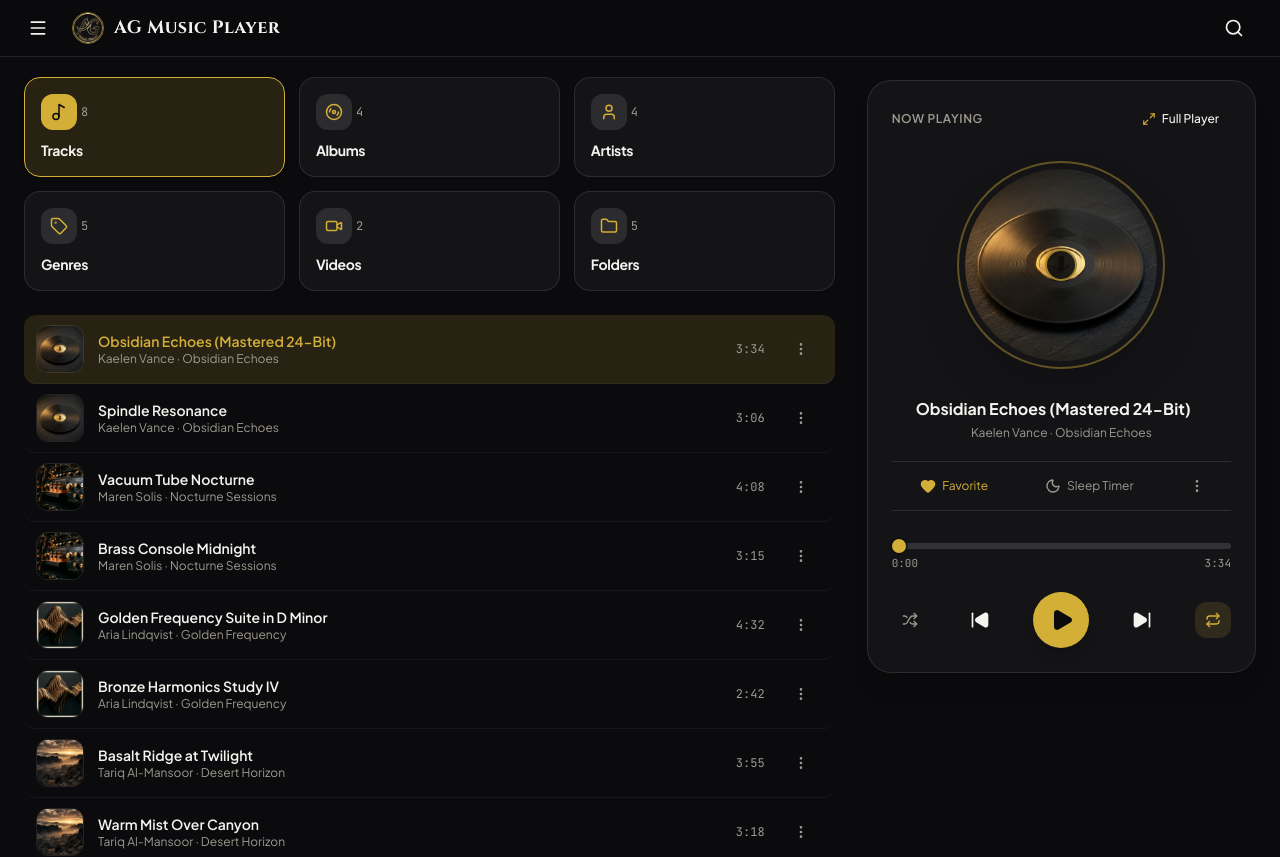
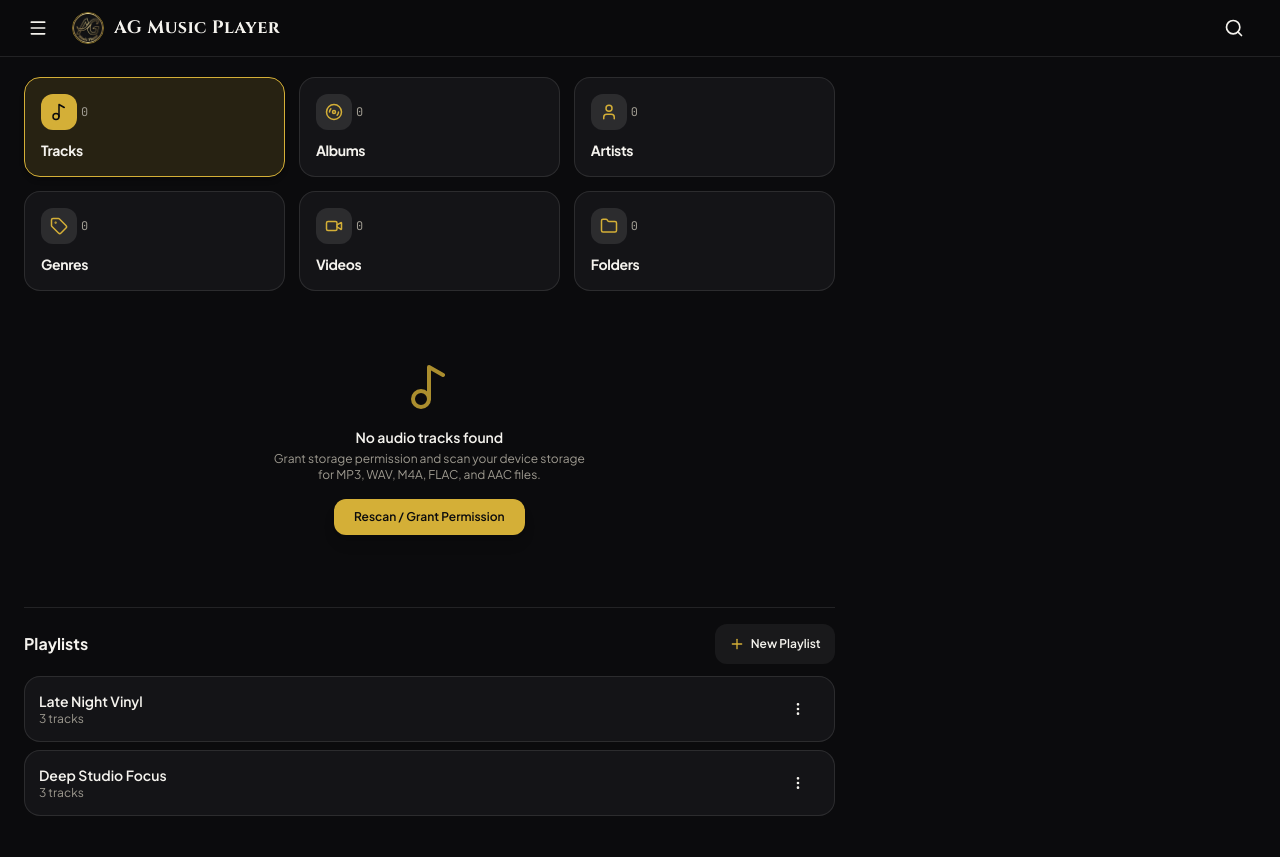
Before and after one commit to Abujar287/ag-music-player, a React (Vite) app: page / in a window 1280 px wide. Shown: the top 857 px of the page. Built offline with nearby package versions, Linux system fonts and the light colour scheme.

Commit message:
feat(android): implement device audio file sync
Expose local storage scanning to the web view via AndroidBridge to enable dynamic loading of device audio tracks.

```diff
--- a/src/App.tsx
+++ b/src/App.tsx
@@ -175,11 +175,26 @@ export default function App() {
     setToast(msg);
   }, []);
 
+  const scanDeviceStorage = useCallback(() => {
+    try {
+      const bridge = (window as any).AndroidBridge;
+      if (bridge && typeof bridge.getLocalAudioTracksJson === 'function') {
+        const jsonStr = bridge.getLocalAudioTracksJson();
+        const parsed = JSON.parse(jsonStr) as Track[];
+        if (Array.isArray(parsed) && parsed.length > 0) {
+          setTracks(parsed);
+          showToast(`Synced ${parsed.length} audio tracks from device storage`);
+          return;
+        }
+      }
+    } catch (e) {
+      console.error("Failed to scan device audio:", e);
+    }
+  }, [showToast]);
+
   useEffect(() => {
-    if (!toast) return;
-    const t = window.setTimeout(() => setToast(null), 3200);
-    return () => clearTimeout(t);
-  }, [toast]);
+    scanDeviceStorage();
+  }, [scanDeviceStorage]);
 
   // Persist state
   useEffect(() => {
@@ -1121,14 +1136,23 @@ export default function App() {
             ) : activeTab === 'tracks' ? (
               <div className="divide-y divide-black/5 dark:divide-white/5">
                 {audioTracks.length === 0 ? (
-                  <div className="py-12 text-center space-y-2">
-                    <Music2 className="w-10 h-10 mx-auto text-[#6B675E] dark:text-[#9E9A90] opacity-50" />
-                    <p className="text-sm font-medium">No matching audio tracks</p>
-                    <p className="text-xs text-[#6B675E] dark:text-[#9E9A90]">
-                      {settings.autoSyncPermission
-                        ? 'Try clearing your search or adjusting short-clip filter settings.'
-                        : 'Enable Auto-Sync Device Audio above to sync songs.'}
-                    </p>
+                  <div className="py-12 text-center space-y-4">
+                    <Music2 className="w-12 h-12 mx-auto text-[var(--accent)] opacity-80" />
+                    <div className="space-y-1">
+                      <p className="text-sm font-semibold">No audio tracks found</p>
+                      <p className="text-xs text-[#6B675E] dark:text-[#9E9A90] max-w-xs mx-auto">
+                        Grant storage permission and scan your device storage for MP3, WAV, M4A, FLAC, and AAC files.
+                      </p>
+                    </div>
+                    <button
+                      onClick={() => {
+                        setSettings((prev) => ({ ...prev, autoSyncPermission: true }));
+                        scanDeviceStorage();
+                      }}
+                      className="px-5 py-2.5 rounded-xl bg-[var(--accent)] text-[var(--accent-fg)] text-xs font-semibold shadow-lg active:scale-95 transition-transform"
+                    >
+                      Rescan / Grant Permission
+                    </button>
                   </div>
                 ) : (
                   audioTracks.map(renderTrackRow)
--- a/src/data/defaultLibrary.ts
+++ b/src/data/defaultLibrary.ts
@@ -85,265 +85,7 @@ export const DEFAULT_SETTINGS: AppSettings = {
   notificationControls: true,
 };
 
-export const DEFAULT_TRACKS: Track[] = [
-  {
-    id: 'trk-obsidian-1',
-    title: 'Obsidian Echoes (Mastered 24-Bit)',
-    artist: 'Kaelen Vance',
-    album: 'Obsidian Echoes',
-    genre: 'Electronic',
-    folder: '/Music/Lossless',
-    durationSec: 214,
-    sizeKb: 8420,
-    coverUrl: '/src/assets/images/album_obsidian_echoes_1795410008250.jpg',
-    isFavorite: true,
-    synthProfile: {
-      bpm: 92,
-      rootHz: 110,
-      chords: [
-        [220, 261.63, 329.63, 392],
-        [174.61, 220, 261.63, 329.63],
-        [196, 246.94, 293.66, 392],
-        [164.81, 196, 246.94, 329.63],
-      ],
-      waveform: 'triangle',
-      brightnessHz: 1400,
-    },
-  },
-  {
-    id: 'trk-obsidian-2',
-    title: 'Spindle Resonance',
-    artist: 'Kaelen Vance',
-    album: 'Obsidian Echoes',
-    genre: 'Electronic',
-    folder: '/Music/Lossless',
-    durationSec: 186,
-    sizeKb: 7310,
-    coverUrl: '/src/assets/images/album_obsidian_echoes_1795410008250.jpg',
-    isFavorite: false,
-    synthProfile: {
-      bpm: 105,
-      rootHz: 130.81,
-      chords: [
-        [261.63, 311.13, 392, 466.16],
-        [207.65, 261.63, 311.13, 392],
-        [233.08, 293.66, 349.23, 466.16],
-        [196, 246.94, 293.66, 392],
-      ],
-      waveform: 'sine',
-      brightnessHz: 1800,
-    },
-  },
-  {
-    id: 'trk-nocturne-1',
-    title: 'Vacuum Tube Nocturne',
-    artist: 'Maren Solis',
-    album: 'Nocturne Sessions',
-    genre: 'Jazz Fusion',
-    folder: '/Music/Studio Sessions',
-    durationSec: 248,
-    sizeKb: 9650,
-    coverUrl: '/src/assets/images/album_nocturne_sessions_1795410008866.jpg',
-    isFavorite: true,
-    synthProfile: {
-      bpm: 78,
-      rootHz: 98,
-      chords: [
-        [196, 246.94, 293.66, 369.99],
-        [220, 261.63, 329.63, 392],
-        [164.81, 196, 246.94, 293.66],
-        [146.83, 185, 220, 261.63],
-      ],
-      waveform: 'sine',
-      brightnessHz: 1100,
-    },
-  },
-  {
-    id: 'trk-nocturne-2',
-    title: 'Brass Console Midnight',
-    artist: 'Maren Solis',
-    album: 'Nocturne Sessions',
-    genre: 'Jazz Fusion',
-    folder: '/Music/Studio Sessions',
-    durationSec: 195,
-    sizeKb: 7600,
-    coverUrl: '/src/assets/images/album_nocturne_sessions_1795410008866.jpg',
-    isFavorite: false,
-    synthProfile: {
-      bpm: 84,
-      rootHz: 123.47,
-      chords: [
-        [246.94, 293.66, 369.99, 440],
-        [220, 277.18, 329.63, 415.3],
-        [196, 246.94, 293.66, 369.99],
-        [185, 220, 277.18, 329.63],
-      ],
-      waveform: 'triangle',
-      brightnessHz: 1300,
-    },
-  },
-  {
-    id: 'trk-golden-1',
-    title: 'Golden Frequency Suite in D Minor',
-    artist: 'Aria Lindqvist',
-    album: 'Golden Frequency',
-    genre: 'Classical',
-    folder: '/Music/Lossless',
-    durationSec: 272,
-    sizeKb: 10940,
-    coverUrl: '/src/assets/images/album_golden_frequency_1795410008522.jpg',
-    isFavorite: true,
-    synthProfile: {
-      bpm: 68,
-      rootHz: 146.83,
-      chords: [
-        [293.66, 349.23, 440, 523.25],
-        [233.08, 293.66, 349.23, 440],
-        [261.63, 329.63, 392, 523.25],
-        [220, 261.63, 329.63, 440],
-      ],
-      waveform: 'sine',
-      brightnessHz: 2100,
-    },
-  },
-  {
-    id: 'trk-golden-2',
-    title: 'Bronze Harmonics Study IV',
-    artist: 'Aria Lindqvist',
-    album: 'Golden Frequency',
-    genre: 'Classical',
-    folder: '/Downloads/Audio',
-    durationSec: 162,
-    sizeKb: 6320,
-    coverUrl: '/src/assets/images/album_golden_frequency_1795410008522.jpg',
-    isFavorite: false,
-    synthProfile: {
-      bpm: 74,
-      rootHz: 110,
-      chords: [
-        [220, 277.18, 329.63, 440],
-        [196, 246.94, 293.66, 392],
-        [174.61, 220, 261.63, 349.23],
-        [164.81, 207.65, 246.94, 329.63],
-      ],
-      waveform: 'triangle',
-      brightnessHz: 1650,
-    },
-  },
-  {
-    id: 'trk-desert-1',
-    title: 'Basalt Ridge at Twilight',
-    artist: 'Tariq Al-Mansoor',
-    album: 'Desert Horizon',
-    genre: 'Ambient',
-    folder: '/Recordings/Ambient',
-    durationSec: 235,
-    sizeKb: 9120,
-    coverUrl: '/src/assets/images/album_desert_horizon_1795410008841.jpg',
-    isFavorite: false,
-    synthProfile: {
-      bpm: 64,
-      rootHz: 87.31,
-      chords: [
-        [174.61, 220, 261.63, 329.63],
-        [196, 246.94, 293.66, 392],
-        [146.83, 174.61, 220, 293.66],
-        [130.81, 164.81, 196, 261.63],
-      ],
-      waveform: 'sine',
-      brightnessHz: 950,
-    },
-  },
-  {
-    id: 'trk-desert-2',
-    title: 'Warm Mist Over Canyon',
-    artist: 'Tariq Al-Mansoor',
-    album: 'Desert Horizon',
-    genre: 'Acoustic',
-    folder: '/Downloads/Audio',
-    durationSec: 198,
-    sizeKb: 7850,
-    coverUrl: '/src/assets/images/album_desert_horizon_1795410008841.jpg',
-    isFavorite: false,
-    synthProfile: {
-      bpm: 88,
-      rootHz: 116.54,
-      chords: [
-        [233.08, 293.66, 349.23, 440],
-        [174.61, 220, 261.63, 349.23],
-        [196, 233.08, 293.66, 392],
-        [155.56, 196, 233.08, 311.13],
-      ],
-      waveform: 'triangle',
-      brightnessHz: 1500,
-    },
-  },
-  {
-    id: 'vid-obsidian-live',
-    title: 'Obsidian Echoes — Live Studio Film',
-    artist: 'Kaelen Vance',
-    album: 'Obsidian Echoes',
-    genre: 'Electronic',
-    folder: '/Movies/Music Videos',
-    mediaType: 'video',
-    durationSec: 224,
-    sizeKb: 24500,
-    coverUrl: '/src/assets/images/album_obsidian_echoes_1795410008250.jpg',
-    isFavorite: true,
-    synthProfile: {
-      bpm: 92,
-      rootHz: 110,
-      chords: [
-        [220, 261.63, 329.63, 392],
-        [174.61, 220, 261.63, 329.63],
-      ],
-      waveform: 'triangle',
-      brightnessHz: 1500,
-    },
-  },
-  {
-    id: 'vid-nocturne-session',
-    title: 'Nocturne Analog Session (4K Visual)',
-    artist: 'Maren Solis',
-    album: 'Nocturne Sessions',
-    genre: 'Jazz Fusion',
-    folder: '/Movies/Music Videos',
-    mediaType: 'video',
-    durationSec: 205,
-    sizeKb: 21800,
-    coverUrl: '/src/assets/images/album_nocturne_sessions_1795410008866.jpg',
-    isFavorite: false,
-    synthProfile: {
-      bpm: 78,
-      rootHz: 98,
-      chords: [
-        [196, 246.94, 293.66, 369.99],
-        [220, 261.63, 329.63, 392],
-      ],
-      waveform: 'sine',
-      brightnessHz: 1200,
-    },
-  },
-  {
-    id: 'trk-short-clip',
-    title: 'WhatsApp Voice Note 0421',
-    artist: 'Device Recordings',
-    album: 'System Clips',
-    genre: 'Voice',
-    folder: '/Recordings/Voice',
-    durationSec: 12,
-    sizeKb: 180,
-    coverUrl: null,
-    isFavorite: false,
-    synthProfile: {
-      bpm: 100,
-      rootHz: 164.81,
-      chords: [[329.63, 392, 493.88]],
-      waveform: 'sine',
-      brightnessHz: 1200,
-    },
-  },
-];
+export const DEFAULT_TRACKS: Track[] = [];
 
 export const DEFAULT_PLAYLISTS: Playlist[] = [
   {
```
Also changed, not shown: 6 other files (tests, documents, lock files or other folders).
